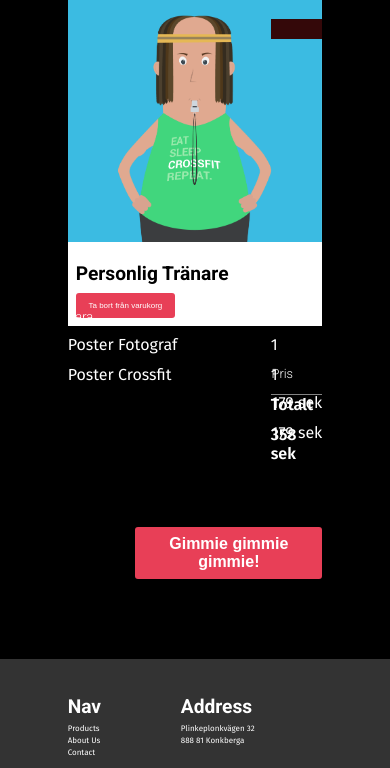
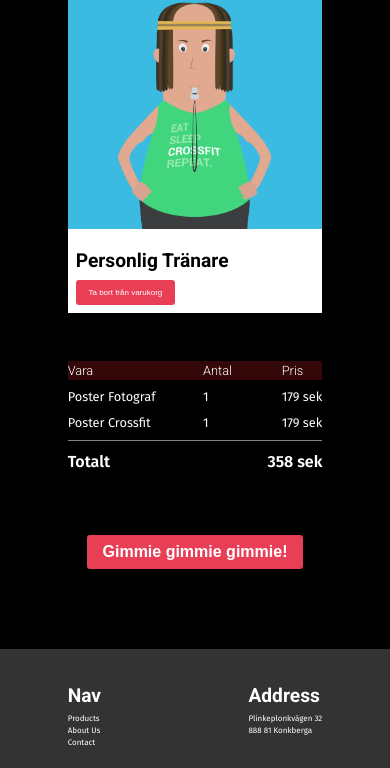
Before and after one commit to codeballet/lexicon-240527-poster-shop, a plain HTML site: page checkout.html in a window 390 px wide. Shown: the part 768-1536 px from the top of the page. Drawn offline with Linux system fonts and the light colour scheme.

Commit message:
feat: Add checkout.html media queries

```diff
--- a/checkout.html
+++ b/checkout.html
@@ -57,7 +57,7 @@
         <section class="line"></section>
         <section class="total">
             <p>Totalt</p>
-            <p>358 sek</p>
+            <p id="total-sum">358 sek</p>
         </section>
         <button class="btn-checkout">Gimmie gimmie gimmie!</button>
     </main>
--- a/index.css
+++ b/index.css
@@ -56,6 +56,12 @@ button {
     border-radius: 3px;
     color: white;
     padding: 0.3rem 0.7rem;
+}
+
+@media screen and (max-width: 600px) {
+    h1 {
+        font-size: 3.3em;
+    }
 }
 
 
@@ -242,6 +248,52 @@ main .btn-checkout {
     margin: 4rem 0;
 }
 
+@media screen and (max-width: 600px) {
+    main .band {
+        grid-column: span 4;
+        background-color: #340809;
+        height: 1.2rem;
+    }
+
+    main .vara {
+        grid-column: 1 / 3;
+    }
+
+    main .antal {
+        grid-column: 3 / 3;
+    }
+
+    main .pris {
+        grid-column: -2 / -1;
+        justify-self: end;
+    }
+
+    main .line {
+        grid-column: span 4;
+    }
+
+    main .total {
+        grid-column: span 4;
+    }
+
+    main .total #total-sum {
+        grid-column: -3 / -1;
+        justify-self: end;
+    }
+
+    main .vara p,
+    main .antal p,
+    main .pris p {
+        font-size: 0.8em;
+        margin-top: 0.7rem;
+    }
+
+    main .btn-checkout {
+        grid-column: 1 / -1;
+        justify-self: center;
+    }
+}
+
 /* GRID FOOTER */
 
 footer {
@@ -282,23 +334,25 @@ footer img {
     footer {
         justify-items: center;
     }
+
     footer>nav,
     footer>address,
     footer>section {
         justify-self: center;
     }
+
     footer>nav {
         grid-column: 2 / 3;
         justify-self: left;
     }
 
     footer>address {
-        grid-column: 3 / 5;
+        grid-column: 3 / 6;
         justify-self: right;
     }
 
     footer>section {
-        grid-column: 2 / 5;
+        grid-column: 2 / 6;
         margin-top: 1.5rem;
         justify-self: left;
     }
```
